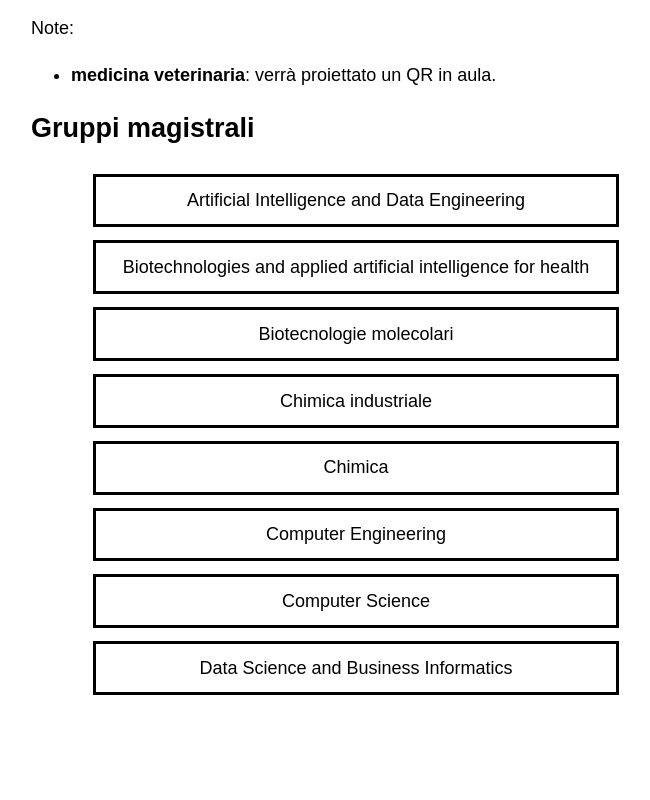
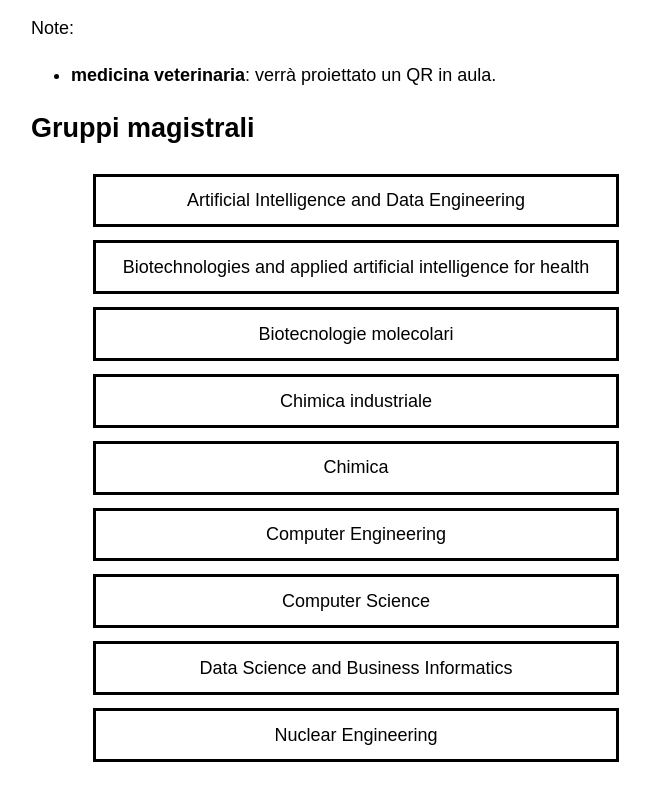
Before and after one commit to dalz/dalz.github.io, a plain HTML site: page gruppi-matricole.html in a window 1280 px wide. Shown: the part 1461-2261 px from the top of the page, without its empty margins (284-934 px from the left). Before the commit the page ends 2203 px from the top, so only its background shows below. Drawn offline with Linux system fonts and the light colour scheme.

Commit message:
nuclear engineering

```diff
--- a/gruppi-matricole.html
+++ b/gruppi-matricole.html
@@ -69,6 +69,8 @@ href="https://chat.whatsapp.com/DRgHTcxyP8xBAd9ZC0nS7U">Chimica</a> <a
 href="https://chat.whatsapp.com/Ikp3n3LNTdD7bJ55FnCclL">Computer
 Engineering</a> <a href="https://t.me/+GondmgDvmJlkYzg0">Computer
 Science</a> <a href="https://t.me/+NJwimxOrp-A0Mjdk">Data Science and
-Business Informatics</a>
+Business Informatics</a> <a
+href="https://chat.whatsapp.com/DYPTRFtyhvrG6ovo6KrBXn">Nuclear
+Engineering</a>
 </nav>
 </body>
```
